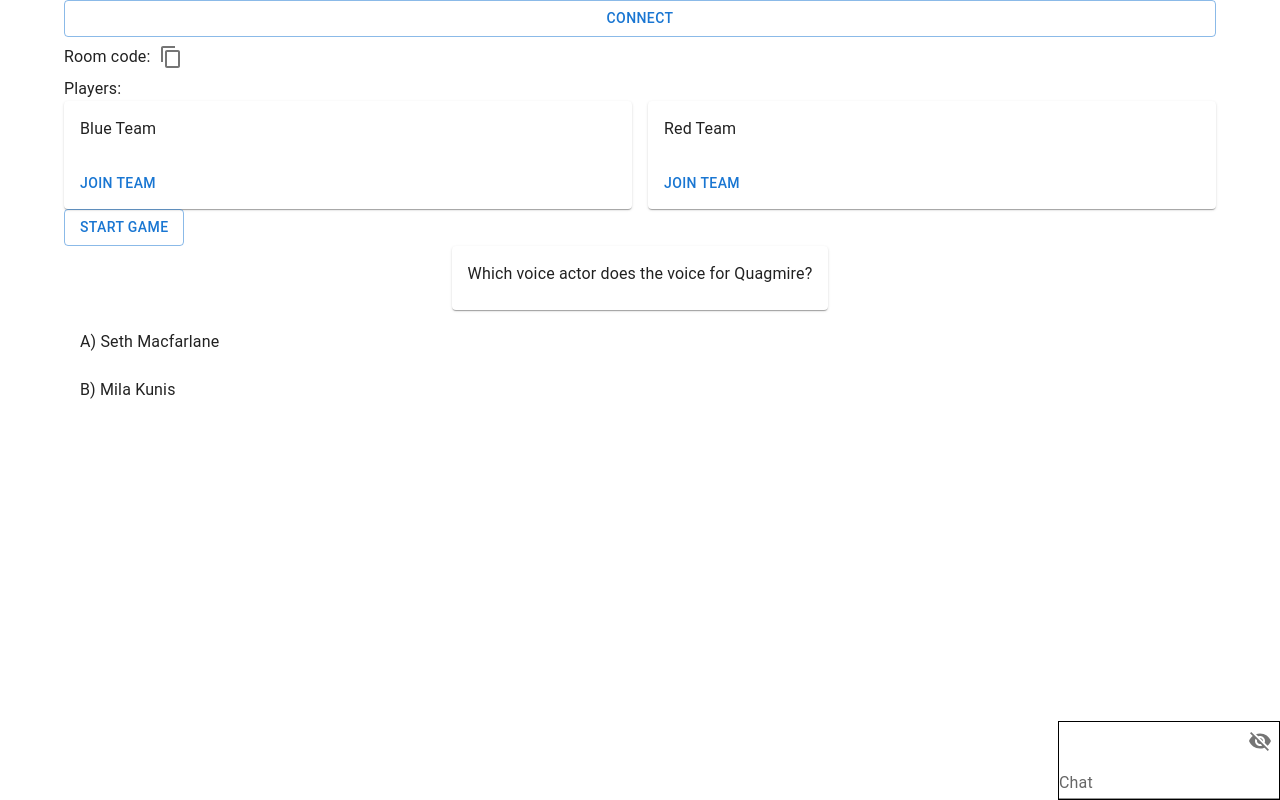
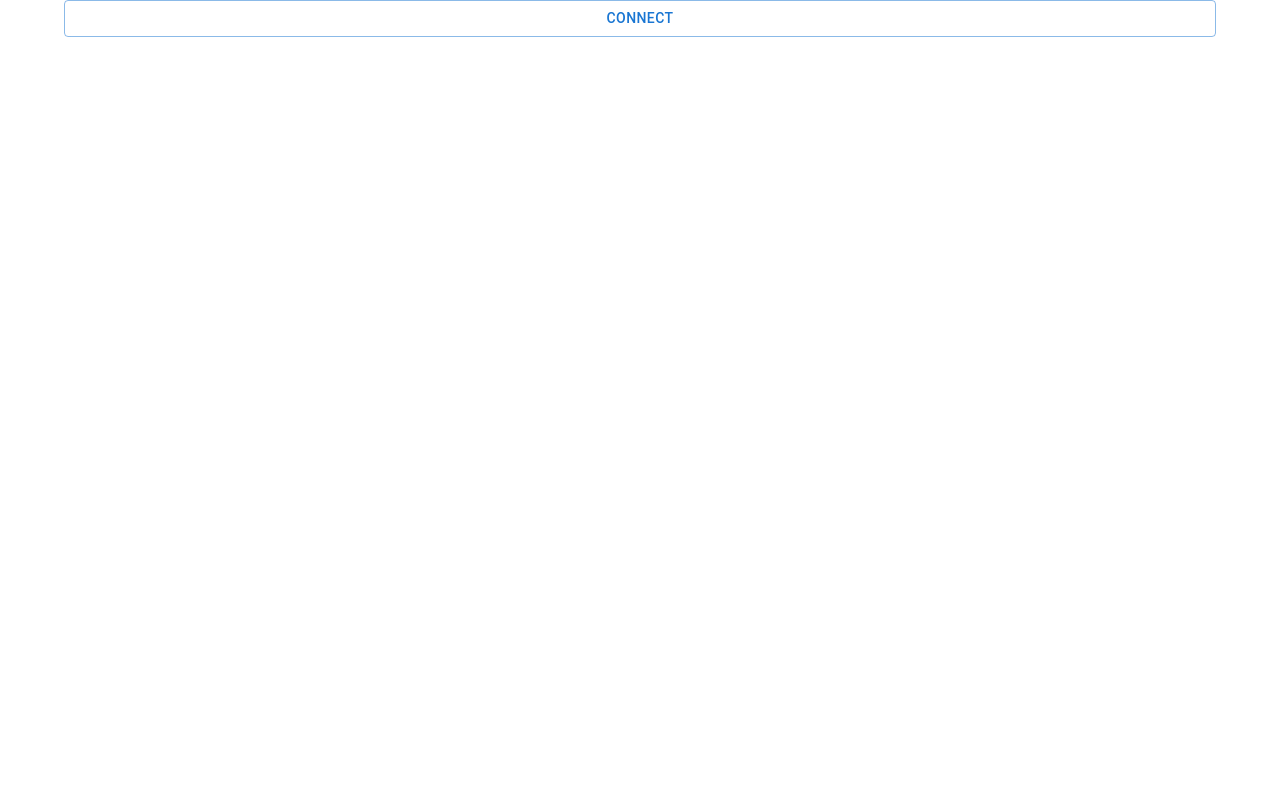
Before and after one commit to jonhuo11/trivia-game, a React (Vite) app: page / in a window 1280 px wide. Built offline with nearby package versions, Linux system fonts and the light colour scheme.

Commit message:
Timer (#2)
* disconnect resets game state

* ownership of lobby

* major refactor of server, update frontend

* timer working

```diff
--- a/src/TriviaApp/Messages.ts
+++ b/src/TriviaApp/Messages.ts
@@ -3,57 +3,63 @@ export enum PlayerMessageType {
 	JoinRoom = 1,
 	CreateRoom = 2,
 	RoomAction = 3,
-    GameAction = 4
+	GameAction = 4,
 }
 
 export enum ServerMessageType {
 	ServerError = 0,
 	RoomUpdate = 1,
-    TriviaGameUpdate = 2
+	TriviaGameUpdate = 2,
 }
 
 export interface PlayerMessage {
-    type: PlayerMessageType
-    content: string
+	type: PlayerMessageType;
+	content: string;
 }
 
 export interface ServerMessage {
-    type: ServerMessageType
-    content: string
+	type: ServerMessageType;
+	content: string;
 }
-
 
 // outgoing
 export interface RoomActionMessage {
-    chat?: string
+	chat?: string;
+	start?: boolean;
 }
 
+// outgoing
 export interface JoinRoomMessage {
-    code: string
+	code: string;
 }
 
 // incoming
 export interface RoomUpdateMessage {
-    code: string
-    players: string[]
-    chat: string[]
+	code: string;
+	players: string[];
+	chat: string[];
+	created?: boolean;
 }
 
-// incoming update from server
+// incoming update from server, on server side is TriviaStateUpdateMessage
 export interface TriviaGameUpdate {
-    blueTeam: string[]
-    redTeam: string[]
+	blueTeam?: string[];
+	redTeam?: string[];
+	state: number;
+	round: number;
+	roundTime?: number;
+	limboTime?: number;
 }
 
 // outgoing, updates related to the trivia game itself
 export interface TriviaGameActionMessage {
-    join: number // 0 is blue 1 is red
+	join?: number; // 0 is blue 1 is red
 }
 
-
-export const Action = (c:PlayerMessage):string => {
+// helper for compressing actions
+export const Action = (c: PlayerMessage): string => {
 	return JSON.stringify({
 		type: c.type,
-        content: btoa(c.content)
-    })
-}
+		content: btoa(c.content), // TODO is there a more efficient way to do this
+	});
+};
--- a/src/TriviaApp/Room/Room.tsx
+++ b/src/TriviaApp/Room/Room.tsx
@@ -1,260 +1,292 @@
-import { Box, Button, IconButton, Stack, Typography } from "@mui/material"
-import { createContext, useReducer, useRef, useState } from "react"
-import JoinRoom from "./JoinRoom"
-import { Action, JoinRoomMessage, PlayerMessageType, RoomActionMessage, RoomUpdateMessage, ServerMessage, ServerMessageType, TriviaGameUpdate } from "../Messages"
-import { ContentCopy } from "@mui/icons-material"
-import Chat from "./Chat"
-import TriviaGame, { TriviaGameHandle } from "../Trivia/TriviaGame"
+import { Box, Button, IconButton, Stack, Typography } from "@mui/material";
+import { createContext, useReducer, useRef, useState } from "react";
+import JoinRoom from "./JoinRoom";
+import {
+	Action,
+	JoinRoomMessage,
+	PlayerMessageType,
+	RoomActionMessage,
+	RoomUpdateMessage,
+	ServerMessage,
+	ServerMessageType,
+	TriviaGameUpdate,
+} from "../Messages";
+import { ContentCopy } from "@mui/icons-material";
+import Chat from "./Chat";
+import TriviaGame, { TriviaGameHandle } from "../Trivia/TriviaGame";
 
-const DebugMode:boolean = true
+// NOTE Change this for debug on/off
+const DebugMode: boolean = false;
 
-
-const WebSocketServerAddress = "ws://localhost:9100/ws"
+const WebSocketServerAddress = "ws://localhost:9100/ws";
 
 interface RoomState {
-    connected: boolean
-    code: string
-    playerList: string[]
-    chat: string[]
-    isOwner: boolean
+	connected: boolean;
+	code: string;
+	players: string[];
+	chat: string[];
+	isOwner: boolean;
 }
 
 enum RoomActions {
 	Reset,
-    UpdateRoomState
+	UpdateRoomState,
 }
 
 interface RoomAction {
-    action: RoomActions
-    payload?: any
+	action: RoomActions;
+	payload?: any;
 }
 
-const initialRoomState:RoomState = {
+const initialRoomState: RoomState = {
 	connected: false,
 	code: "",
-    playerList: [],
+	players: [],
 	chat: [],
 	isOwner: false,
+};
+const roomStateReducer = (state: RoomState, action: RoomAction): RoomState => {
+	switch (action.action) {
+		case RoomActions.Reset:
+			return initialRoomState;
+		case RoomActions.UpdateRoomState:
+			const p = action.payload as RoomUpdateMessage;
+			const newState = {
+				...state,
+				...p,
+				isOwner: state.isOwner || p.created === true,
+			};
+			//console.log(newState)
+			return newState;
+		default:
+			break;
 	}
-const roomStateReducer = (state:RoomState, action:RoomAction):RoomState => {
-    switch(action.action) {
-        case RoomActions.Reset:
-            return initialRoomState
-        case RoomActions.UpdateRoomState:
-            const p = action.payload as RoomUpdateMessage
-            //console.log("Room update", p)
-            return {
-                ...state,
-                code: p.code,
-                playerList: p.players,
-                chat: p.chat,
-                isOwner: false,
-            }
-        default:
-            break
-    }
-    return state
-}
-export const RoomStateContext = createContext<RoomState>(initialRoomState)
-export const RoomStateDispatchContext = createContext<React.Dispatch<RoomAction>>(()=>{})
-
+	return state;
+};
+export const RoomStateContext = createContext<RoomState>(initialRoomState);
+export const RoomStateDispatchContext = createContext<
+	React.Dispatch<RoomAction>
+>(() => {});
 
 const Room = () => {
-    const [connected, setConnected] = useState<boolean>(false)
-    const ws = useRef<WebSocket | null>(null)
+	const [connected, setConnected] = useState<boolean>(false);
+	const ws = useRef<WebSocket | null>(null);
 
-    const [roomState, roomStateDispatch] = useReducer(roomStateReducer, initialRoomState)
+	const [roomState, roomStateDispatch] = useReducer(
+		roomStateReducer,
+		initialRoomState
+	);
 
-    const gameRef = useRef<TriviaGameHandle>(null)
+	const gameRef = useRef<TriviaGameHandle>(null);
 
-
-    const onServerMessage = (event:MessageEvent) => {
-        const msgs = JSON.parse(event.data) as ServerMessage[]
+	const onServerMessage = (event: MessageEvent) => {
+		const msgs = JSON.parse(event.data) as ServerMessage[];
 		for (const msgkey in msgs) {
 			const msg = {
 				type: msgs[msgkey].type,
-                content: JSON.parse(atob(msgs[msgkey].content))
-            }
-            //console.log(msg)
-            switch(msg.type) {
+				content: JSON.parse(atob(msgs[msgkey].content)),
+			};
+			switch (msg.type) {
 				case ServerMessageType.ServerError:
-                    console.error(msg)
-                    break
+					console.error(msg);
+					break;
 				case ServerMessageType.RoomUpdate:
-
 					roomStateDispatch({
 						action: RoomActions.UpdateRoomState,
-                        payload: msg.content as RoomUpdateMessage
-                    })
-                    break
+						payload: msg.content as RoomUpdateMessage,
+					});
+					break;
 				case ServerMessageType.TriviaGameUpdate:
-                    //console.log("RoomManager got game update type")
-                    //console.log(gameRef.current)
 					// trigger the callback from TriviaGame from here
 					if (gameRef.current) {
-                        //gameRef.current.ping()
-                        gameRef.current.onServerTriviaGameUpdate(msg.content as TriviaGameUpdate)
+						gameRef.current.onServerTriviaGameUpdate(
+							msg.content as TriviaGameUpdate
+						);
 					}
-                    break
+					break;
 				default:
-                    console.log("Other message type")
+					console.log("Other message type");
 			}
 		}
-    }
+	};
 
 	const disconnect = () => {
 		if (ws.current) {
-            ws.current.close()
-            ws.current = null
+			ws.current.close();
+			ws.current = null;
 		}
-        setConnected(false)
-        roomStateDispatch({action:RoomActions.Reset, payload: ""})
-        console.log("Disconnected")
+		setConnected(false);
+		roomStateDispatch({ action: RoomActions.Reset, payload: "" });
+		if (gameRef.current) {
+			gameRef.current.reset();
 		}
+		console.log("Disconnected");
+	};
 
 	const connect = () => {
-        const socket = new WebSocket(WebSocketServerAddress)
+		const socket = new WebSocket(WebSocketServerAddress);
 
-        socket.onopen = ((event: Event) => {
-            console.log("Connection opened: ", event)
-            setConnected(true)
+		socket.onopen = (event: Event) => {
+			console.log("Connection opened: ", event);
+			setConnected(true);
 
 			if (ws.current) {
-                ws.current.send(Action({
+				ws.current.send(
+					Action({
 						type: PlayerMessageType.Connect,
-                    content: ""
-                }))
+						content: "",
+					})
+				);
 			}
+		};
+
+		socket.onerror = (event: Event) => {
+			console.log("Websocket error: ", event);
+			disconnect();
+		};
+
+		socket.onclose = () => {
+			disconnect();
+		};
+
+		socket.onmessage = onServerMessage;
+
+		ws.current = socket;
+	};
+
+	const wsSendMessage = (type: PlayerMessageType, content: string) => {
+		if (!ws.current) {
+			return;
+		}
+		ws.current.send(
+			Action({
+				type: type,
+				content: content,
 			})
+		);
+	};
 
-        socket.onerror = ((event: Event) => {
-            console.log("Websocket error: ", event)
-            disconnect()
-        })
-
-        socket.onclose = (() => {
-            disconnect()
-        })
-
-        socket.onmessage = onServerMessage
-
-        ws.current = socket
-    }
-
-    const handleJoinRoom = (code:string) => {
-        //console.log(code)
-        if (ws.current) {
+	const handleJoinRoom = (code: string) => {
 		const jrm: JoinRoomMessage = {
-                code: code
-            }
-            ws.current.send(Action({
-                type: PlayerMessageType.JoinRoom,
-                content: JSON.stringify(jrm)
-            }))
-        }
-    }
+			code: code,
+		};
+		wsSendMessage(PlayerMessageType.JoinRoom, JSON.stringify(jrm));
+	};
 
 	const createRoom = () => {
-        if (ws.current) {
-            ws.current.send(Action({
-                type: PlayerMessageType.CreateRoom,
-                content: ""
-            }))
-        }
-    }
+		wsSendMessage(PlayerMessageType.CreateRoom, "");
+	};
 
-    const onChatSend = (msg:string) => {
-        if (ws.current) {
-            //console.log(msg)
-            const chat:RoomActionMessage = {
-                chat: msg
-            }
-
-            ws.current.send(Action({
-                type: PlayerMessageType.RoomAction,
-                content: JSON.stringify(chat)
-            }))
-        }
-    }
+	const onChatSend = (msg: string) => {
+		const chat: RoomActionMessage = {
+			chat: msg,
+		};
+		wsSendMessage(PlayerMessageType.RoomAction, JSON.stringify(chat));
+	};
 
 	// pass down websocket send to child for game messages
-    const wsSendGameMessage = (stringifiedContent:string) => {
-        if (ws.current) {
-            // wrap type as game message, content is already stringified
-            ws.current.send(Action({
-                type: PlayerMessageType.GameAction,
-                content: stringifiedContent
-            }))
+	const wsSendGameMessage = (stringifiedContent: string) => {
+		wsSendMessage(PlayerMessageType.GameAction, stringifiedContent);
+	};
+
+	// owner is allowed to start the game
+	const startGame = () => {
+		if (!roomState.isOwner) {
+			console.error("Only the owner can start games");
+			return;
 		}
-    }
+		const ram: RoomActionMessage = {
+			start: true,
+		};
+		wsSendMessage(PlayerMessageType.RoomAction, JSON.stringify(ram));
+	};
 
-    return <RoomStateContext.Provider value={roomState}>
+	return (
+		<RoomStateContext.Provider value={roomState}>
 			<RoomStateDispatchContext.Provider value={roomStateDispatch}>
 				<Box
 					display="flex"
-                flexDirection='column'
-                justifyContent='center'
-            >
-                {!connected && <Button onClick={connect} variant="outlined">Connect</Button> }
+					flexDirection="column"
+					justifyContent="center">
+					{!connected && (
+						<Button onClick={connect} variant="outlined">
+							Connect
+						</Button>
+					)}
 					<Stack
-                    direction={'column'}
-                    maxWidth={'xs'}
+						direction={"column"}
+						maxWidth={"xs"}
 						spacing={2}
 						sx={{
-                        display: connected ? "flex" : "none"
-                    }}
-                >
-                    {roomState.code === "" &&
+							display: connected ? "flex" : "none",
+						}}>
+						{roomState.code === "" && (
 							<>
-                            <JoinRoom handleJoinRoom={handleJoinRoom}/>
-                            <Button onClick={createRoom} variant="outlined">Create Room</Button>
+								<JoinRoom handleJoinRoom={handleJoinRoom} />
+								<Button onClick={createRoom} variant="outlined">
+									Create Room
+								</Button>
 							</>
-                    }
-                    <Button onClick={disconnect} variant="outlined">Disconnect</Button>
+						)}
+						<Button onClick={disconnect} variant="outlined">
+							Disconnect
+						</Button>
 					</Stack>
 					<Box
-                    display='flex'
-                    flexDirection='column'
+						display="flex"
+						flexDirection="column"
 						sx={{
-                        visibility: (connected && roomState.code !== "") || DebugMode ? "visible" : "hidden"
-                    }}
-                >
+							visibility:
+								(connected && roomState.code !== "") ||
+								DebugMode
+									? "visible"
+									: "hidden",
+						}}>
 						<Stack
-                        direction='row'
+							direction="row"
 							sx={{
-                            alignItems: "center"
-                        }}
-                    >
-                        <Typography>
-                            Room code: {roomState.code}
-                        </Typography>
-                        <IconButton onClick={() => {navigator.clipboard.writeText(roomState.code)}}>
-                            <ContentCopy fontSize="inherit"/>
+								alignItems: "center",
+							}}>
+							<Typography>Room code: {roomState.code}</Typography>
+							<IconButton
+								onClick={() => {
+									navigator.clipboard.writeText(
+										roomState.code
+									);
+								}}>
+								<ContentCopy fontSize="inherit" />
 							</IconButton>
 						</Stack>
 						<Box>
+							<Typography>
+								Is owner: {`${roomState.isOwner}`}
+							</Typography>
 							<Typography>Players:</Typography>
-                        {roomState.playerList && roomState.playerList.map((v, i) => {
-                            return <Typography key={i}>{v}</Typography>
+							{roomState.players &&
+								roomState.players.map((v, i) => {
+									return <Typography key={i}>{v}</Typography>;
 								})}
 						</Box>
 
 						<TriviaGame
 							wsSendGameMessage={wsSendGameMessage}
 							ref={gameRef}
+							roomStartGame={startGame}
 						/>
 
-                    <Box sx={{
+						<Box
+							sx={{
 								position: "fixed",
 								bottom: "0",
-                        right: "0"
+								right: "0",
 							}}>
-                        <Chat onChatSend={onChatSend}/>
+							<Chat onChatSend={onChatSend} />
 						</Box>
 					</Box>
 				</Box>
 			</RoomStateDispatchContext.Provider>
 		</RoomStateContext.Provider>
-}
+	);
+};
 
-export default Room
+export default Room;
--- a/src/TriviaApp/Trivia/QuestionDisplay.tsx
+++ b/src/TriviaApp/Trivia/QuestionDisplay.tsx
@@ -1,24 +1,31 @@
-import { Box, Card, CardContent, List, ListItem, ListItemButton, ListItemText, Typography } from "@mui/material"
+import {
+	Box,
+	Card,
+	CardContent,
+	List,
+	ListItem,
+	ListItemButton,
+	ListItemText,
+	Typography,
+} from "@mui/material";
 
 interface QuestionDisplayProps {
-    q: string,
-    a: string[]
+	q: string;
+	a: string[];
 }
 
-const AlphabetUpper:string[] = "ABCDEFGHIJKLMNOPQRSTUVWXYZ".split("")
+const AlphabetUpper: string[] = "ABCDEFGHIJKLMNOPQRSTUVWXYZ".split("");
 /*
 Kahoot style question display main question in the center box, answers below
 */
-const QuestionDisplay = ({
-    q,
-    a
-}: QuestionDisplayProps) => {
-
-    return <Box sx={{
+const QuestionDisplay = ({ q, a }: QuestionDisplayProps) => {
+	return (
+		<Box
+			sx={{
 				display: "flex",
 				flexDirection: "column",
 				justifyContent: "center",
-        alignItems: "center"
+				alignItems: "center",
 			}}>
 			<Box>
 				<Card>
@@ -30,20 +37,21 @@ const QuestionDisplay = ({
 			<Box
 				sx={{
 					width: "100%",
-                alignSelf: "flex-start"
-            }}
-        >
-            <List
-                component="nav"
-            >{a.map((v, i) => <ListItemButton
-            >
+					alignSelf: "flex-start",
+				}}>
+				<List component="nav">
+					{a.map((v, i) => (
+						<ListItemButton>
 							<ListItemText
 								key={i}
 								primary={`${AlphabetUpper[i]}) ${v}`}
 							/>
-            </ListItemButton>)}</List>
+						</ListItemButton>
+					))}
+				</List>
 			</Box>
 		</Box>
-}
+	);
+};
 
-export default QuestionDisplay
+export default QuestionDisplay;
--- a/src/TriviaApp/Trivia/TriviaGame.tsx
+++ b/src/TriviaApp/Trivia/TriviaGame.tsx
@@ -1,122 +1,161 @@
-import { forwardRef, useContext, useEffect, useImperativeHandle, useRef, useState } from "react"
-import { RoomStateContext } from "../Room/Room"
-import TeamsList from "./TeamsList"
-import { Box, Button, Typography } from "@mui/material"
-import { TriviaGameActionMessage, TriviaGameUpdate } from "../Messages"
-import QuestionDisplay from "./QuestionDisplay"
+import {
+	forwardRef,
+	useContext,
+	useImperativeHandle,
+	useState,
+} from "react";
+import { RoomStateContext } from "../Room/Room";
+import TeamsList from "./TeamsList";
+import { Box, Button } from "@mui/material";
+import { TriviaGameActionMessage, TriviaGameUpdate } from "../Messages";
+import { ObjectReplace } from "../../Util";
 
 enum TriviaState {
-    LOBBY = 0,
-    GAME,
+	INLIMBO = 0,
+	INROUND = 1,
+	INLOBBY = 2,
 }
 
 interface TriviaGameState {
 	// lobby, in game, win, ...
-    state: TriviaState
+	state: TriviaState;
+
+	// round number
+	round: number;
 
 	// blue team
-    blue: string[],
+	blueTeam: string[];
 
 	// red team
-    red: string[]
+	redTeam: string[];
 }
 
-const initialTriviaGameState:TriviaGameState = {
-    state: TriviaState.LOBBY,
-    blue: [],
-    red: []
-}
+const initialTriviaGameState: TriviaGameState = {
+	state: TriviaState.INLOBBY,
+	round: 0,
+	blueTeam: [],
+	redTeam: [],
+};
 
 interface TriviaGameProps {
-    wsSendGameMessage: (stringifiedContent:string) => void
+	wsSendGameMessage: (stringifiedContent: string) => void;
+	roomStartGame: () => void;
 }
 
 export interface TriviaGameHandle {
-    onServerTriviaGameUpdate: (update: TriviaGameUpdate) => void
-    ping: () => void
+	onServerTriviaGameUpdate: (update: TriviaGameUpdate) => void;
+	reset: () => void; // when the websocket disconnects
+	ping: () => void;
 }
 
-const TriviaGame = forwardRef<TriviaGameHandle, TriviaGameProps>((
-    {wsSendGameMessage}: TriviaGameProps,
-    ref
-) => {
-    const roomState = useContext(RoomStateContext) // chat, playerlist, etc
-    const [gameState, setGameState] = useState(initialTriviaGameState)
+const TriviaGame = forwardRef<TriviaGameHandle, TriviaGameProps>(
+	({ wsSendGameMessage, roomStartGame }: TriviaGameProps, ref) => {
+		const roomState = useContext(RoomStateContext); // chat, playerlist, etc
+		const [gameState, setGameState] = useState(initialTriviaGameState);
 
 		// TODO reset gameState when disconnected or first connecting
 
-    const onServerTriviaGameUpdate = (update: TriviaGameUpdate):void => {
-        //console.log("Got trivia game update", update)
-        switch(gameState.state) {
-            case TriviaState.LOBBY: {
+		const onWebsocketDisconnect = () => {
+			setGameState(initialTriviaGameState);
+		};
+
+	    const onServerTriviaGameUpdate = (update: TriviaGameUpdate): void => {
+			// use cstate here to get current state value as setState calls are batched
+			setGameState((cstate) => {
+				if (update.state !== cstate.state) {
+					console.log(`Prev state ${cstate.state} New state ${update.state}`)
+				}
+				switch (cstate.state) {
+					case TriviaState.INLOBBY: {
 						/*
-                While in lobby, players can
+                    While in limbo, players can
                     - join blue/red team
+
+                    While in round, players can
+                    - vote
                     */
 
-                // joining teams
-                setGameState(c => ({
-                    ...c,
-                    blue: update.blueTeam,
-                    red: update.redTeam
-                }))
-                break
+						// TODO check here if gameState was changed by server
+						break;
 					}
-            case TriviaState.GAME: {
+					case TriviaState.INLIMBO: {
+						break;
+					}
+					case TriviaState.INROUND: {
 						// TODO game logic
-                break
+						break;
 					}
 				}
-    }
+				const newC = { ...cstate };
+				ObjectReplace(newC, update);
+				return newC;
+			});
+		};
 
 		// passes the callback for when trivia game updates are received back to the room manager
-    useImperativeHandle(ref, () => {
+		useImperativeHandle(
+			ref,
+			() => {
 				return {
 					onServerTriviaGameUpdate,
+					reset() {
+						// when websocket disconnects
+						onWebsocketDisconnect();
+					},
 					ping() {
-                console.log("Pinged TriviaGame")
-            }
-        }
-    }, [])
+						console.log("Pinged TriviaGame");
+					},
+				};
+			},
+			[]
+		);
 
 		const joinTeam = (color: "blue" | "red") => {
-        const tgam:TriviaGameActionMessage = {
-            join: color === "blue" ? 0 : 1
-        }
-        wsSendGameMessage(JSON.stringify(tgam))
-    }
+			const tgam: TriviaGameActionMessage = {
+				join: color === "blue" ? 0 : 1,
+			};
+			wsSendGameMessage(JSON.stringify(tgam));
+		};
 
 		const startGame = () => {
+			roomStartGame();
+		};
 
-    }
-
-    return <Box>
-        {gameState.state === TriviaState.LOBBY && <Box>
+		return (
+			<Box>
+				{gameState.state === TriviaState.INLOBBY && (
+					<Box>
 						<TeamsList
-                blue={gameState.blue}
-                red={gameState.red}
+							blue={gameState.blueTeam}
+							red={gameState.redTeam}
 							handleClickBlueTeam={() => {
-                    joinTeam("blue")
+								joinTeam("blue");
 							}}
 							handleClickRedTeam={() => {
-                    joinTeam("red")
+								joinTeam("red");
 							}}
 						/>
 						<Button
 							variant="outlined"
-                onClick={startGame}
-            >
+							sx={{
+								display: roomState.isOwner ? "flex" : "none",
+							}}
+							onClick={startGame}>
 							Start Game
 						</Button>
-        </Box>}
-
+					</Box>
+				)}
+				{/*
         <Box>
             <QuestionDisplay
                 q="Which voice actor does the voice for Quagmire?"
                 a={["Seth Macfarlane", "Mila Kunis"]}
             />
         </Box>
+        */}
 			</Box>
-})
+		);
+	}
+);
 
-export default TriviaGame
+export default TriviaGame;
--- /dev/null
+++ b/src/Util.ts
@@ -0,0 +1,8 @@
+export const ObjectReplace = (original:any, replacer:any) => {
+    for (let key in replacer) {
+        if (key in original && replacer[key] !== null && replacer[key] !== undefined) {
+            //console.log("Replaced in original", key)
+            original[key] = replacer[key]
+        }
+    }
+}
```
Lines whose indentation alone changed are shown as unchanged.
